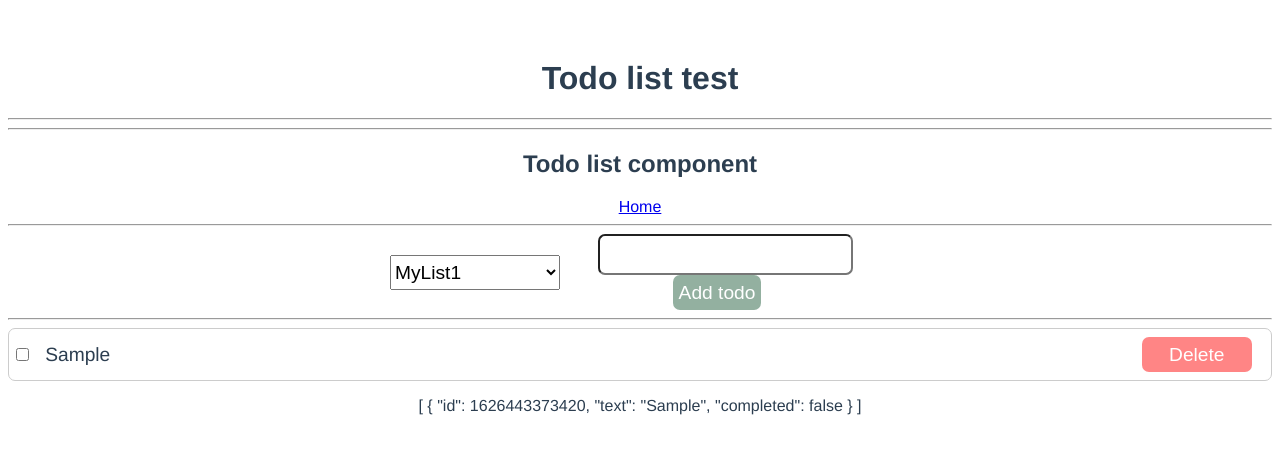
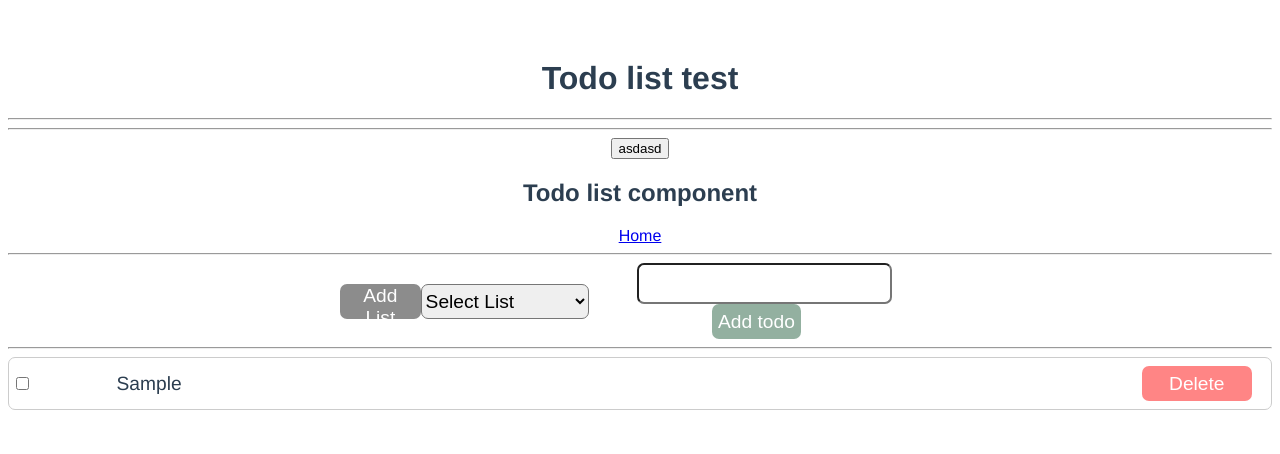
Before and after one commit to suhorada/VueLearning, a Vue app: page /todos in a window 1280 px wide. Both pictures are taken after typing "Sample" into the empty fields and a click on the button "Add todo". Shown: the top 454 px of the page. Built offline with nearby package versions, Linux system fonts and the light colour scheme; the HTML template or start-up script is replaced by a standard one.

Commit message:
simple modal, without func, list with working value

```diff
--- /dev/null
+++ b/src/components/AddListModal.vue
@@ -0,0 +1,122 @@
+<template>
+  <transition name="modal-fade">
+    <div class="modal-backdrop">
+      <div class="modal">
+        <header class="modal-header">
+          <slot name="header">
+            This is the default tile!
+
+            <button
+              type="button"
+              class="btn-close"
+              @click="close"
+            >
+              x
+            </button>
+          </slot>
+        </header>
+        <section class="modal-body">
+          <slot name="body">
+            I'm the default body!
+          </slot>
+        </section>
+        <footer class="modal-footer">
+            <slot name="footer">
+              I'm the default footer!
+
+              <button
+                type="button"
+                class="btn-green"
+                @click="close"
+              >
+                Close me!
+            </button>
+          </slot>
+        </footer>
+      </div>
+    </div>
+  </transition>
+</template>
+
+<script>
+export default {
+  name: 'modal',
+
+  methods: {
+    close () {
+      this.$emit('close')
+    }
+  }
+}
+</script>
+
+<style scoped>
+  .modal-fade-enter,
+  .modal-fade-leave-active {
+    opacity: 0;
+  }
+
+  .modal-fade-enter-active,
+  .modal-fade-leave-active {
+    transition: opacity .5s ease
+  }
+
+  .modal-backdrop {
+    position: fixed;
+    top: 0;
+    bottom: 0;
+    left: 0;
+    right: 0;
+    background-color: rgba(0, 0, 0, 0.3);
+    display: flex;
+    justify-content: center;
+    align-items: center;
+  }
+
+  .modal {
+    background: #FFFFFF;
+    box-shadow: 2px 2px 20px 1px;
+    overflow-x: auto;
+    display: flex;
+    flex-direction: column;
+  }
+
+  .modal-header,
+  .modal-footer {
+    padding: 15px;
+    display: flex;
+  }
+
+  .modal-header {
+    border-bottom: 1px solid #eeeeee;
+    color: #4AAE9B;
+    justify-content: space-between;
+  }
+
+  .modal-footer {
+    border-top: 1px solid #eeeeee;
+    justify-content: flex-end;
+  }
+
+  .modal-body {
+    position: relative;
+    padding: 20px 10px;
+  }
+
+  .btn-close {
+    border: none;
+    font-size: 20px;
+    padding: 20px;
+    cursor: pointer;
+    font-weight: bold;
+    color: #4AAE9B;
+    background: transparent;
+  }
+
+  .btn-green {
+    color: white;
+    background: #4AAE9B;
+    border: 1px solid #4AAE9B;
+    border-radius: 2px;
+  }
+</style>
--- a/src/components/SelectList.vue
+++ b/src/components/SelectList.vue
@@ -1,6 +1,8 @@
 <template>
-  <div>
+  <div class="select-block">
+    <button @click="addList()" class="add-list" type="submit">Add List</button>
       <select name="List" id="list" @change="onChange($event)">
+        <option v-if="currentList==='All'" :value="null" selected>Select List</option>
         <option
         v-for="list of allLists"
         v-bind:key="list"
@@ -10,7 +12,6 @@
       </select>
   </div>
 </template>
-
 <script>
 import { mapGetters } from 'vuex'
 
@@ -22,10 +23,11 @@ export default {
   },
   methods: {
     onChange (e) {
+      this.$store.dispatch('selectList', e.target.value)
     }
   },
   computed: {
-    ...mapGetters(['allLists'])
+    ...mapGetters(['allLists', 'currentList'])
   },
   mounted () {
   }
@@ -37,5 +39,24 @@ export default {
     height: 35px;
     width: 170px;
     font-size: 1.2rem;
+    border-radius: 7px;
+  }
+
+  .add-list {
+    background-color: rgba(0, 0, 0, 0.45);
+    color: #fff;
+    border: 0px;
+    border-radius: 7px;
+    -webkit-transition: 0.6s;
+    transition: 0.6s;
+    font-size: 1.2rem;
+    height: 35px;
+  }
+
+  .select-block {
+    display: flex;
+    width: 255px;
+    justify-content: space-between;
+    align-items: center;
   }
 </style>
--- a/src/components/TodoItem.vue
+++ b/src/components/TodoItem.vue
@@ -1,9 +1,9 @@
 <template>
     <li class="align-center" v-on:dblclick="editTodo, edit=!edit, focusInput()" v-bind:class="{['completed-task']: todo.completed}">
+      <div><input :checked="todo.completed" type="checkbox" v-on:change="todo.completed = !todo.completed, editTodo('check')"></div>
         <span class="text-span" v-bind:class="{['completed-task']: todo.completed}">
-            <input :checked="todo.completed" type="checkbox" v-on:change="todo.completed = !todo.completed, editTodo('check')">
-            <label v-if="!edit">{{todo.text}}</label>
-            <input v-on:keyup.enter="editTodo('text'), blurInput()" :value="todo.text" ref="editInput" v-if="edit" v-on:blur="edit=!edit, editTodo('text')" type="text">
+            <div><label class="todo-label" v-if="!edit">{{todo.text}}</label></div>
+            <input class="todo-input" v-on:keyup.enter="editTodo('text'), blurInput()" :value="todo.text" ref="editInput" v-if="edit" v-on:blur="edit=!edit, editTodo('text')" type="text">
         </span>
         <button class="remove-button" v-on:click="deleteTodo">Delete</button>
     </li>
@@ -60,6 +60,10 @@ export default {
 <style scoped>
     .text-span {
         font-size: 1.2rem;
+        display: flex;
+        align-items: center;
+        width: 70%;
+        margin-left: -75px;
     }
 
     li {
@@ -106,4 +110,20 @@ export default {
         display: flex;
         align-items: center;
     }
+
+    .todo-label {
+      white-space: pre-wrap;
+      word-break: break-all;
+    }
+
+    .todo-input {
+      width: 100%;
+      border-radius: 7px;
+      height: 25px;
+      font-size: 1.2rem;
+    }
+
+    .label-span {
+      width: 500px;
+    }
 </style>
--- a/src/components/TodoList.vue
+++ b/src/components/TodoList.vue
@@ -6,7 +6,6 @@
         v-bind:todo="todo"
         v-bind:key="todo.id"
       />
-      {{allTodos}}
     </ul>
   </div>
 </template>
--- a/src/store/actionst.type.js
+++ b/src/store/actionst.type.js
@@ -4,3 +4,4 @@ export const ADD_LIST = 'ADD_LIST'
 export const DELETE_TODO = 'DELETE_TODO'
 export const EDIT_TODO = 'EDIT_TODO'
 export const LOAD_TODOS_LS = 'LOAD_TODOS_LS'
+export const SELECT_LIST = 'SELECT_LIST'
--- a/src/store/lists.module.js
+++ b/src/store/lists.module.js
@@ -1,5 +1,5 @@
 import { setLS } from '../localStorage'
-import { ADD_LIST } from './actionst.type'
+import { ADD_LIST, SELECT_LIST } from './actionst.type'
 
 export const state = {
   listNames: ['MyList1', 'TestList'],
@@ -9,15 +9,28 @@ export const state = {
 export const actions = {
   addList (context, name) {
     context.commit(ADD_LIST, name)
+  },
+  selectList (context, name) {
+    context.commit(SELECT_LIST, name)
   }
 }
 
 export const mutations = {
   [ADD_LIST] (state, name) {
-    if (state.todos) {
-      state.listNames.push(name)
+    if (!state.listNames.some((el) => el === name)) {
+      if (state.listNames) {
+        state.listNames.push(name)
+      } else {
+        state.listNames = [name]
+      }
+      setLS('lists', state.listNames)
+    }
+  },
+  [SELECT_LIST] (state, name) {
+    if (state.listNames.some((el) => el === name)) {
+      state.selected = name
     } else {
-      state.listNames = [name]
+      state.selected = 'All'
     }
     setLS('lists', state.listNames)
   }
@@ -26,6 +39,9 @@ export const mutations = {
 export const getters = {
   allLists () {
     return state.listNames
+  },
+  currentList () {
+    return state.selected
   }
 }
 
--- a/src/store/todos.module.js
+++ b/src/store/todos.module.js
@@ -22,12 +22,6 @@ export const actions = {
 
 export const mutations = {
   [ADD_TODO] (state, todo) {
-    // if (state.todos[todo.listName]) {
-    //   state.todos[todo.listName].push(todo.todo)
-    // } else {
-    //   state.todos[todo.listName] = [todo.todo]
-    // }
-    // setLS('todos', state.todos)
     if (state.todos) {
       state.todos.push(todo.todo)
     } else {
--- a/src/views/Todos.vue
+++ b/src/views/Todos.vue
@@ -1,5 +1,16 @@
 <template>
   <div>
+      <button
+        type="button"
+        class="btn"
+        @click="showModal"
+      >
+        asdasd
+      </button>
+      <AddListModal
+        v-show="isModalVisible"
+        @close="closeModal"
+      />
       <h2>Todo list component</h2>
       <router-link to="/">Home</router-link>
       <hr>
@@ -21,20 +32,23 @@ import TodoList from '@/components/TodoList.vue'
 import AddTodo from '@/components/AddTodo.vue'
 import Loader from '@/components/Loader.vue'
 import SelectList from '@/components/SelectList.vue'
+import AddListModal from '@/components/AddListModal.vue'
 import { mapGetters } from 'vuex'
 import { getLS } from '../localStorage'
 export default {
   name: 'App',
   data () {
     return {
-      loading: true
+      loading: true,
+      // ---------------------------------
+      isModalVisible: false
     }
   },
   computed: {
     ...mapGetters(['allTodos'])
   },
   components: {
-    TodoList, AddTodo, Loader, SelectList
+    TodoList, AddTodo, Loader, SelectList, AddListModal
   },
   methods: {
     todoDelete (id) {
@@ -48,6 +62,13 @@ export default {
         this.$store.dispatch('getTodosFromLS')
       }
       this.loading = false
+    },
+    // ---------------------------------
+    showModal () {
+      this.isModalVisible = true
+    },
+    closeModal () {
+      this.isModalVisible = false
     }
   },
   mounted () {
@@ -60,7 +81,7 @@ export default {
   .add-bar {
     position: relative;
     display: flex;
-    width: 500px;
+    width: 600px;
     justify-content: space-between;
     align-items: center;
     left: 50%;
```
Lines whose indentation alone changed are shown as unchanged.
